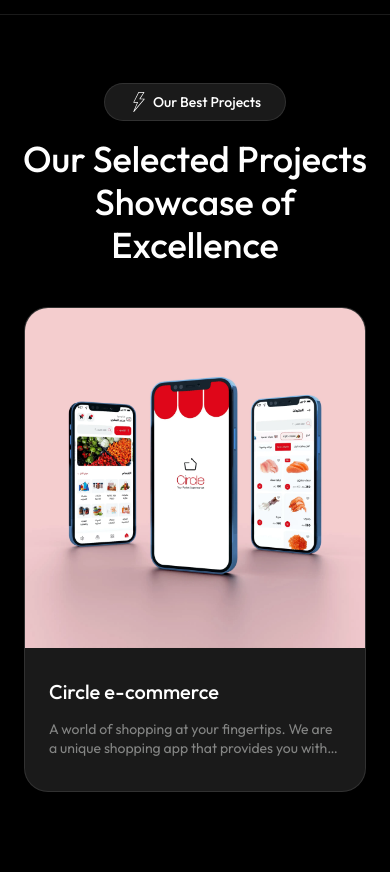
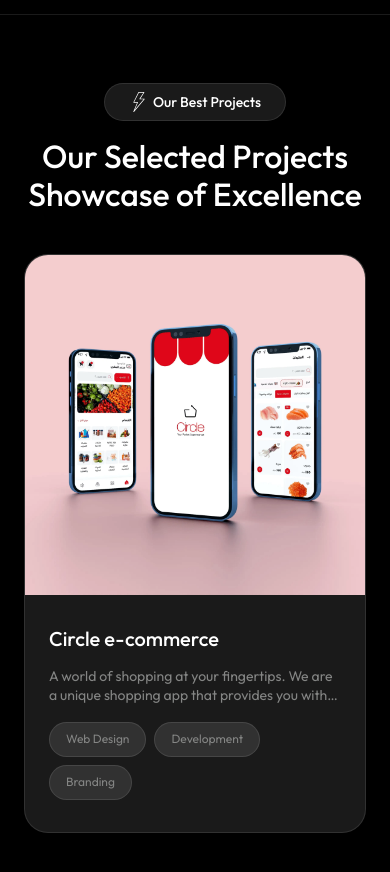
Before and after one commit to Ahmedelsayed265/Codeva, a React (Vite) app: page / in a window 390 px wide. Shown: the part 4920-5792 px from the top of the page. Built offline with nearby package versions, Linux system fonts and the light colour scheme.

Commit message:
refactor: enhance Footer component structure; add tags section to TopProjects; update styles for responsive design

```diff
--- a/src/assets/styles/_home.scss
+++ b/src/assets/styles/_home.scss
@@ -345,6 +345,9 @@
     font-size: 36px;
     color: $white;
     margin-bottom: 16px;
+    @media screen and (max-width: 576px) {
+      font-size: 32px;
+    }
   }
   .project_box {
     width: 100%;
@@ -379,6 +382,20 @@
         -webkit-box-orient: vertical;
         overflow: hidden;
       }
+      .tags {
+        display: flex;
+        flex-wrap: wrap;
+        gap: 8px;
+        margin: 16px 0 0;
+        span {
+          font-size: 12px;
+          color: $text;
+          border: 1px solid #ffffff1a;
+          background: #ffffff1a;
+          padding: 8px 16px;
+          border-radius: 40px;
+        }
+      }
     }
   }
 }
--- a/src/assets/styles/main.css
+++ b/src/assets/styles/main.css
@@ -578,6 +578,11 @@
   color: #fff;
   margin-bottom: 16px;
 }
+@media screen and (max-width: 576px) {
+  body .top_projects_section h2 {
+    font-size: 32px;
+  }
+}
 body .top_projects_section .project_box {
   width: 100%;
   display: block;
@@ -614,6 +619,20 @@
   -webkit-box-orient: vertical;
   overflow: hidden;
 }
+body .top_projects_section .project_box .content .tags {
+  display: flex;
+  flex-wrap: wrap;
+  gap: 8px;
+  margin: 16px 0 0;
+}
+body .top_projects_section .project_box .content .tags span {
+  font-size: 12px;
+  color: #848584;
+  border: 1px solid rgba(255, 255, 255, 0.1019607843);
+  background: rgba(255, 255, 255, 0.1019607843);
+  padding: 8px 16px;
+  border-radius: 40px;
+}
 body.ar {
   direction: rtl;
 }/*# sourceMappingURL=main.css.map */
--- a/src/components/Footer.jsx
+++ b/src/components/Footer.jsx
@@ -1,3 +1,13 @@
 export default function Footer() {
-  return <div></div>;
+  return (
+    <footer>
+      {/* <div className="container">
+        <div className="row">
+          <div className="col-12 p-2">
+            <p className="text-center">© 2021 All rights reserved.</p>
+          </div>
+        </div>
+      </div> */}
+    </footer>
+  );
 }
--- a/src/components/home/TopProjects.jsx
+++ b/src/components/home/TopProjects.jsx
@@ -57,6 +57,11 @@
                       brings your essentials right to your doorstep, wherever
                       you are.
                     </p>
+                    <div className="tags">
+                      <span>Web Design</span>
+                      <span>Development</span>
+                      <span>Branding</span>
+                    </div>
                   </div>
                 </Link>
               </SwiperSlide>
```
Also changed, not shown: 1 other file (tests, documents, lock files or other folders).
